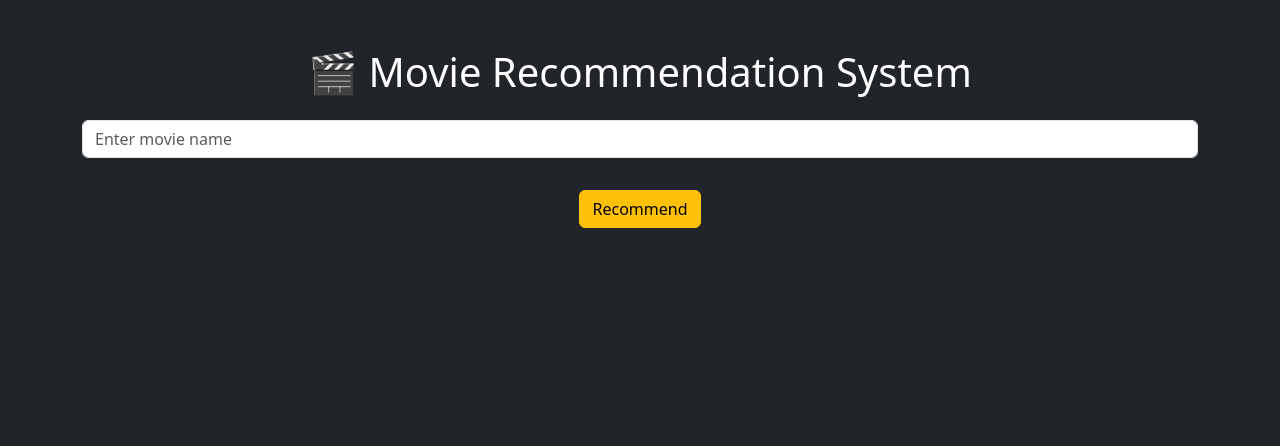
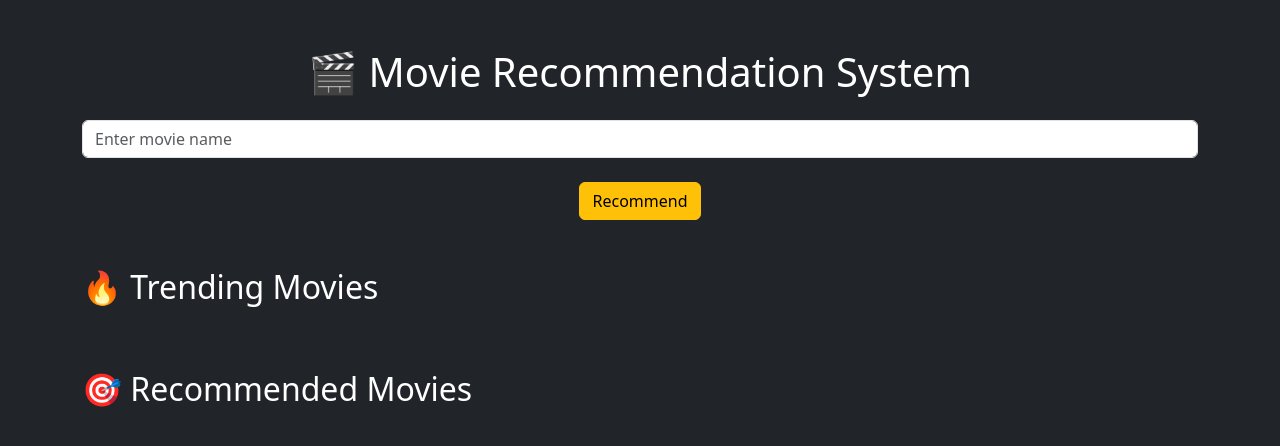
Before and after one commit to saijaswanth664/movie-recommendation-system, a Flask app: page / in a window 1280 px wide. Shown: the top 446 px of the page. Run offline with Flask 3, Linux system fonts and the light colour scheme; parts of the project's set-up code (start-up, migrations or seed data) failed here and were passed over.

Commit message:
Added autocomplete search and trending movies feature

```diff
--- a/app.py
+++ b/app.py
@@ -11,15 +11,21 @@ ratings = pd.read_csv("dataset/ratings.csv")
 # Create user-movie matrix
 movie_matrix = ratings.pivot_table(index='userId', columns='movieId', values='rating')
 
-# Fill missing values
 movie_matrix = movie_matrix.fillna(0)
 
-# Calculate similarity
+# Similarity
 movie_similarity = cosine_similarity(movie_matrix.T)
 
-similarity_df = pd.DataFrame(movie_similarity,
-                             index=movie_matrix.columns,
-                             columns=movie_matrix.columns)
+similarity_df = pd.DataFrame(
+    movie_similarity,
+    index=movie_matrix.columns,
+    columns=movie_matrix.columns
+)
+
+# Trending movies (most rated)
+trending = ratings.groupby("movieId").size().sort_values(ascending=False).head(8)
+
+trending_movies = movies[movies["movieId"].isin(trending.index)]["title"].tolist()
 
 
 def recommend_movies(movie_title):
@@ -51,7 +57,11 @@ def home():
 
         recommendations = recommend_movies(movie_name)
 
-    return render_template("index.html", recommendations=recommendations)
+    return render_template(
+        "index.html",
+        recommendations=recommendations,
+        trending=trending_movies
+    )
 
 
 @app.route("/search")
--- a/templates/index.html
+++ b/templates/index.html
@@ -17,7 +17,7 @@
 
 <form method="POST">
 
-<input class="form-control mb-3" id="movieInput" type="text" name="movie" placeholder="Enter movie name" autocomplete="off">
+<input class="form-control mb-2" id="movieInput" type="text" name="movie" placeholder="Enter movie name">
 
 <ul class="list-group" id="suggestions"></ul>
 
@@ -30,13 +30,44 @@
 
 <div class="container mt-5">
 
+<h2 class="mb-3">🔥 Trending Movies</h2>
+
+<div class="row">
+
+{% for movie in trending %}
+
+<div class="col-md-3 mb-3">
+
+<div class="card bg-secondary text-white">
+
+<div class="card-body text-center">
+
+<h5>{{movie}}</h5>
+
+</div>
+
+</div>
+
+</div>
+
+{% endfor %}
+
+</div>
+
+</div>
+
+
+<div class="container mt-5">
+
+<h2 class="mb-3">🎯 Recommended Movies</h2>
+
 <div class="row">
 
 {% for movie in recommendations %}
 
 <div class="col-md-3 mb-3">
 
-<div class="card bg-secondary text-white">
+<div class="card bg-success text-white">
 
 <div class="card-body text-center">
 
```
